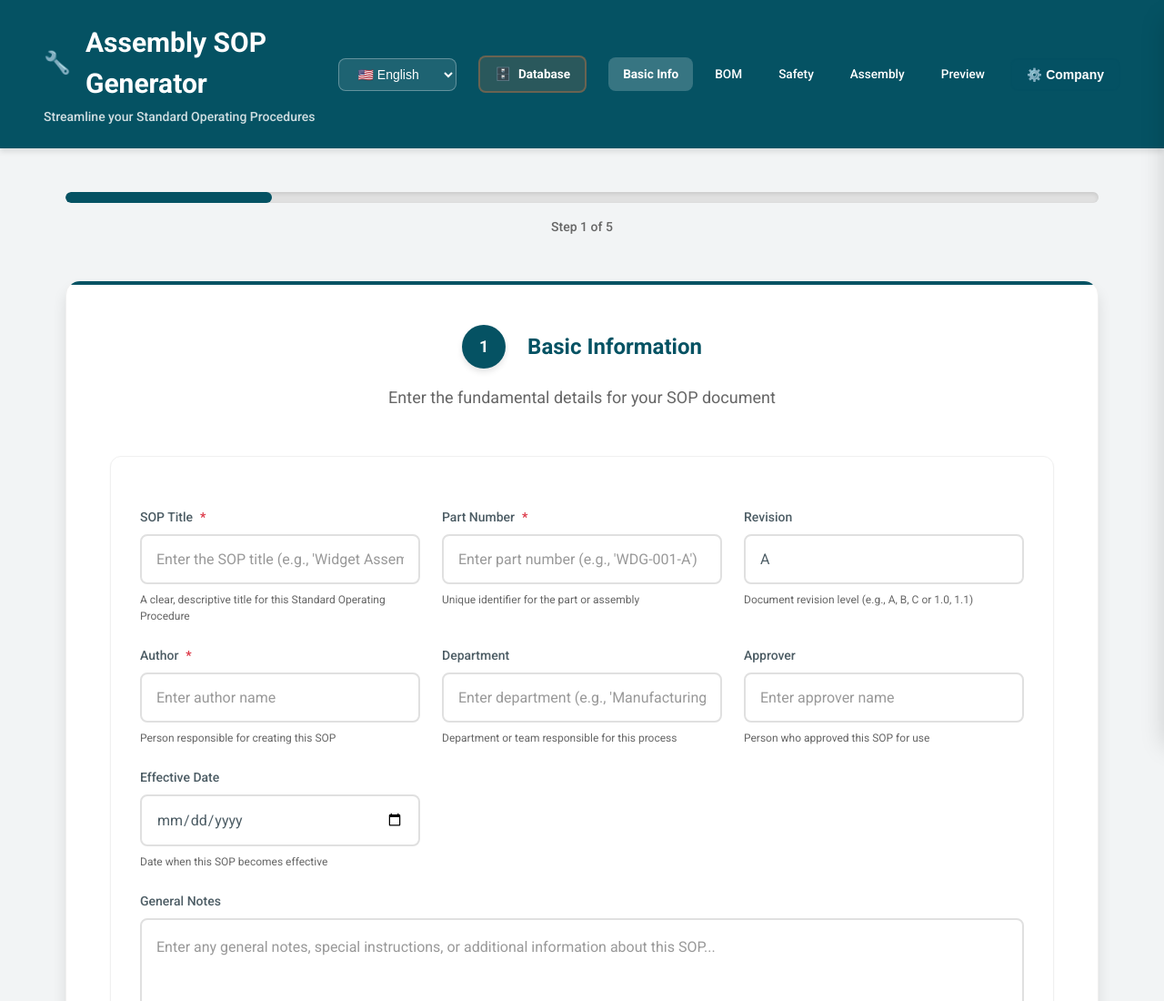
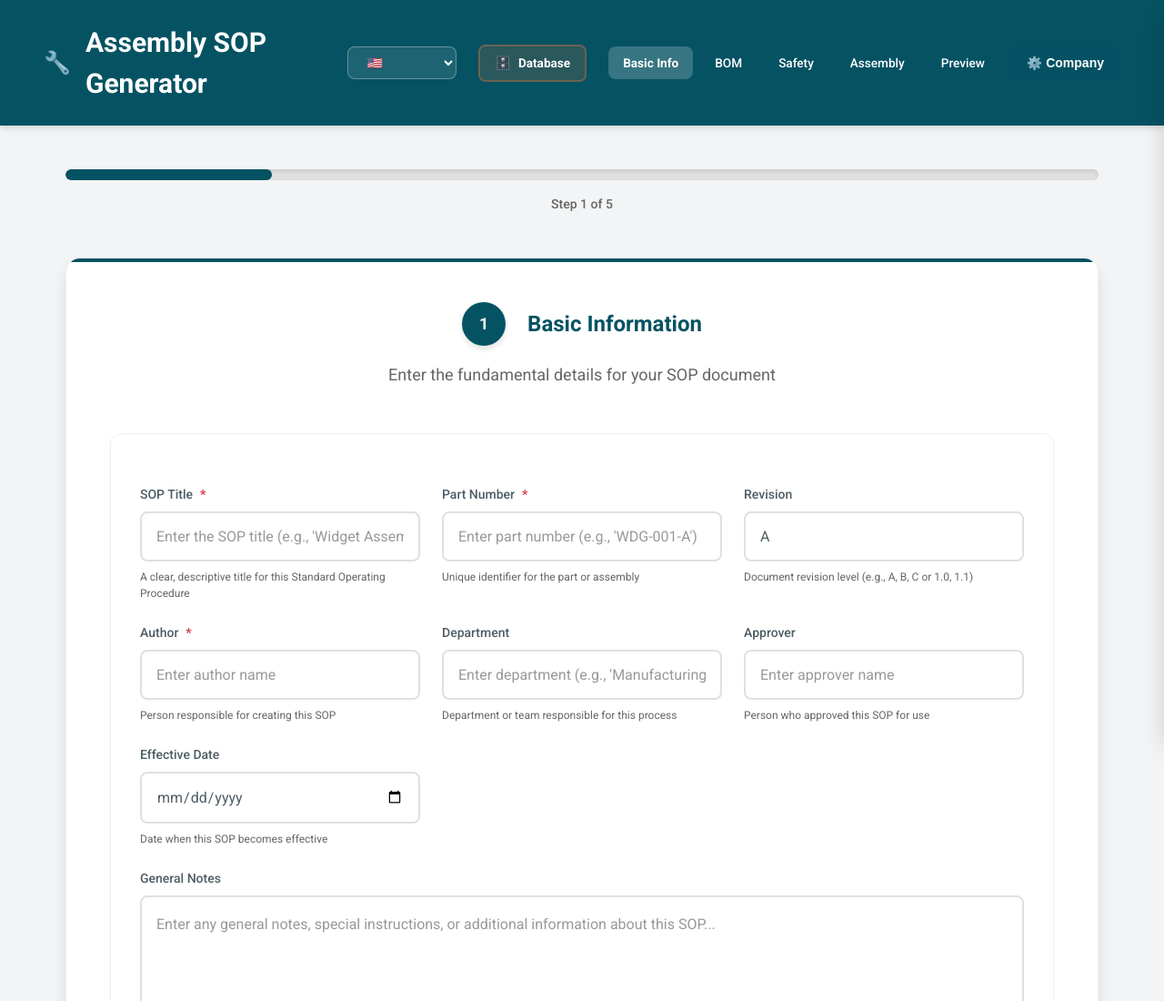
Before and after one commit to fclauss/sopgenerator, a plain HTML site: page index.html in a window 1280 px wide. Shown: the top 1100 px of the page at 91% size. Drawn offline with Linux system fonts and the light colour scheme.

Commit message:
fix: Update remaining HTML translation attributes

```diff
--- a/index.html
+++ b/index.html
@@ -31,14 +31,13 @@
                     <span class="icon" aria-hidden="true">🔧</span>
                     <span data-i18n="appTitle">Assembly SOP Generator</span>
                 </h1>
-                <p class="app-subtitle" data-i18n="appSubtitle">Streamline your Standard Operating Procedures</p>
             </div>
 
             <div class="language-selector">
                 <select id="language-select" class="language-select" data-i18n-aria-label="selectLanguage" aria-label="Select language">
-                    <option value="en">🇺🇸 English</option>
-                    <option value="de">🇩🇪 Deutsch</option>
-                    <option value="fr">🇫🇷 Français</option>
+                    <option value="en">🇺🇸</option>
+                    <option value="de">🇩🇪</option>
+                    <option value="fr">🇫🇷</option>
                 </select>
             </div>
 
```
